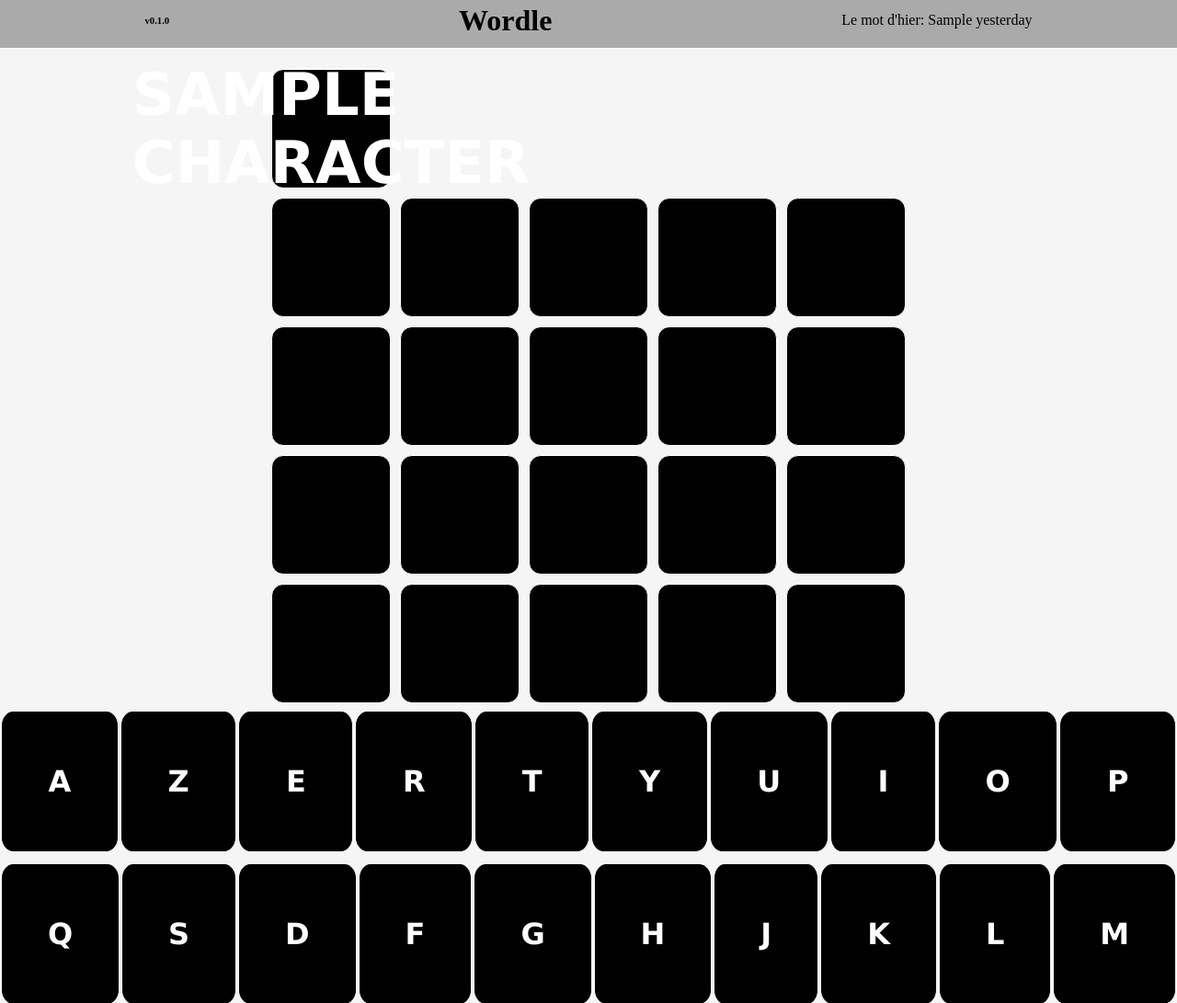
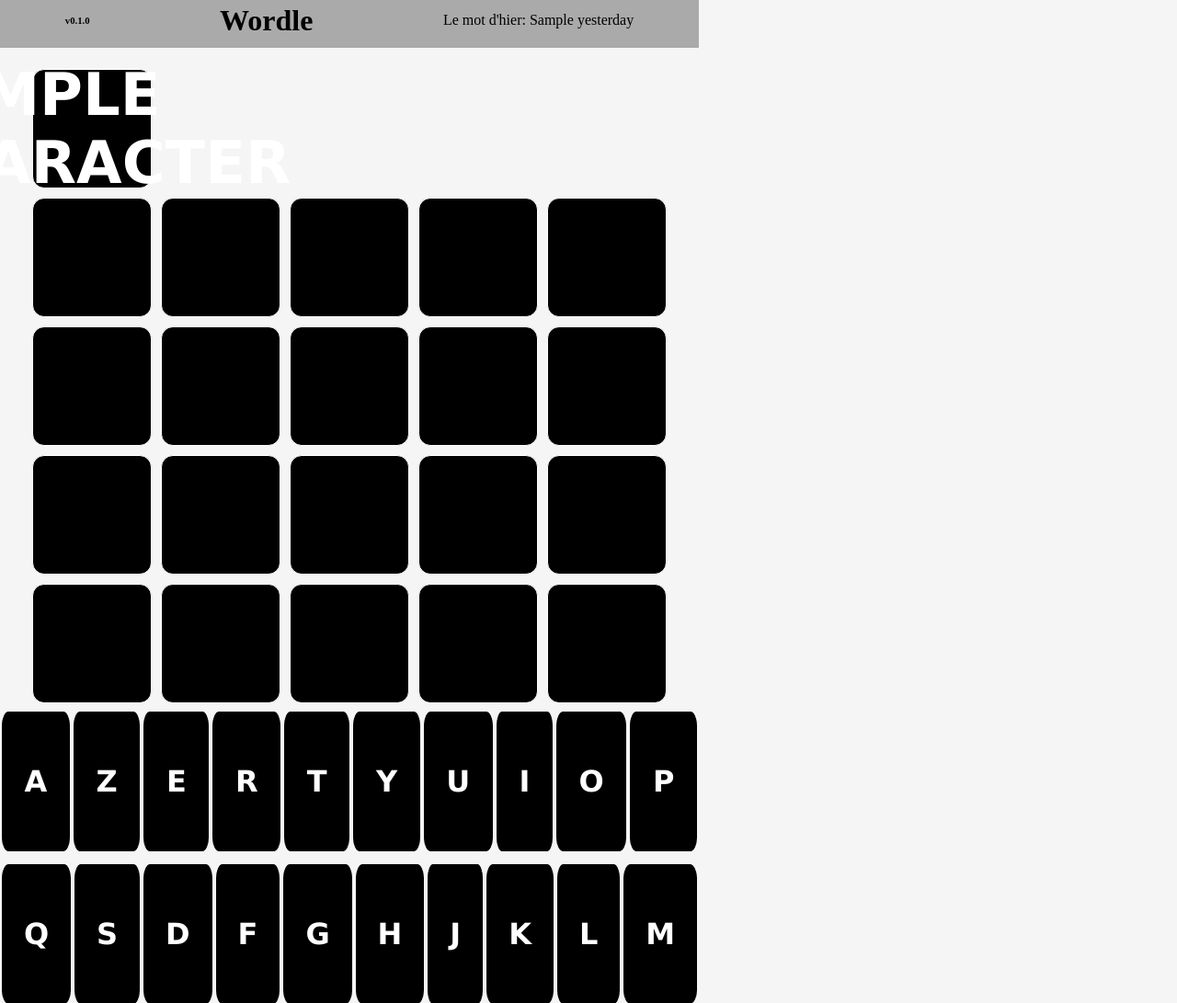
Before and after one commit to goldinger/wordle, a Django app: template app/templates/home.html in a window 1280 px wide. Shown: the top 1091 px of the page at 92% size. Run offline with Django 4.2, Linux system fonts and the light colour scheme; the template is opened without the code that fills it: most values are stand-ins (such as "Sample title", 1, 10 or a date in 2020).

Commit message:
Update home.css

```diff
--- a/app/static/css/home.css
+++ b/app/static/css/home.css
@@ -2,8 +2,8 @@ body {
     background: #f5f5f5;
     padding: 0;
     margin: 0;
-    width: 100%;
-    height: 95vh;
+    width: 95vh;
+    height: 90vh;
     text-size-adjust: 100%;
 }
 
```
